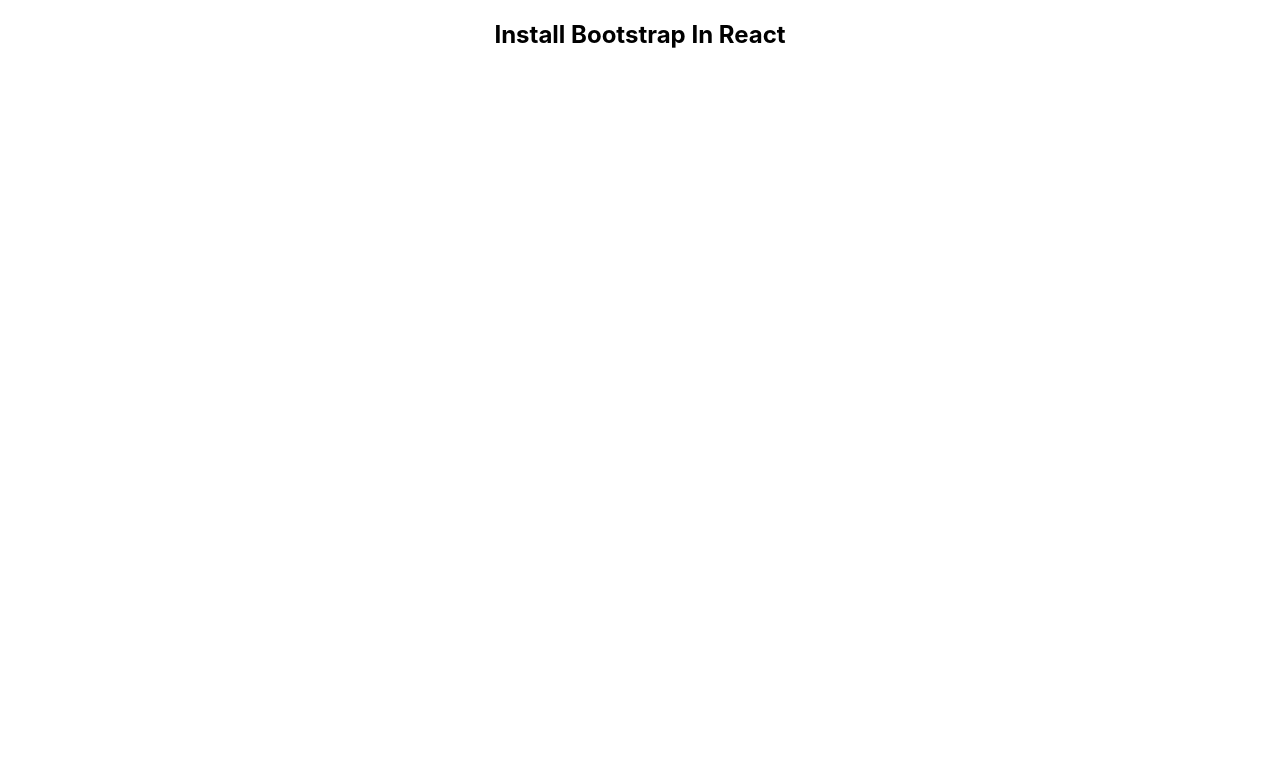
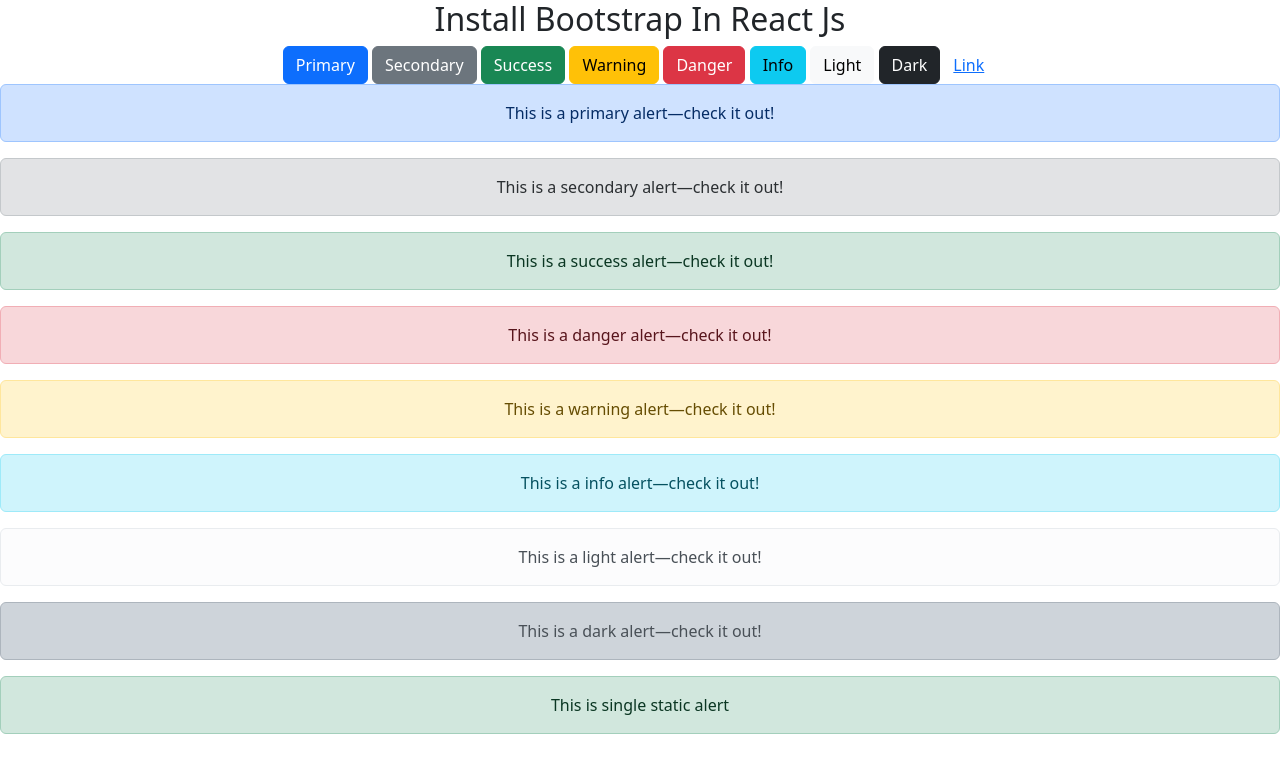
Before and after one commit to sanjay128yadav/react_js, a React (Create React App) app: page / in a window 1280 px wide. Shown: the top 772 px of the page. Built offline with nearby package versions, Linux system fonts and the light colour scheme.

Commit message:
RJ #03082024

```diff
--- a/src/App.js
+++ b/src/App.js
@@ -1,11 +1,44 @@
 import React from 'react'
 import './App.css'
+
+// Bootstrap 5
+//import Button from 'react-bootstrap/Button';
+
+//import Alert from 'react-bootstrap/Alert';
+
+import {Button, Alert} from 'react-bootstrap';
 
 export default function App() {
   return (
     <>
     <div className='App'>
-      <h2>Install Bootstrap In React</h2>
+      <h2>Install Bootstrap In React Js</h2>
+      <Button variant="primary">Primary</Button>{' '}
+      <Button variant="secondary">Secondary</Button>{' '}
+      <Button variant="success">Success</Button>{' '}
+      <Button variant="warning">Warning</Button>{' '}
+      <Button variant="danger">Danger</Button>{' '}
+      <Button variant="info">Info</Button>{' '}
+      <Button variant="light">Light</Button>{' '}
+      <Button variant="dark">Dark</Button>
+      <Button variant="link">Link</Button>
+
+      {[
+        'primary',
+        'secondary',
+        'success',
+        'danger',
+        'warning',
+        'info',
+        'light',
+        'dark',
+      ].map((variant) => (
+        <Alert key={variant} variant={variant}>
+          This is a {variant} alert—check it out!
+        </Alert>
+      ))}
+
+      <Alert variant='success'>This is single static alert</Alert>
     </div>
     </>
   )
--- a/src/index.js
+++ b/src/index.js
@@ -5,6 +5,8 @@
 import reportWebVitals from './reportWebVitals';
 
 import Users from './Users';
+
+import 'bootstrap/dist/css/bootstrap.min.css';
 
 const root = ReactDOM.createRoot(document.getElementById('root'));
 root.render(
```
